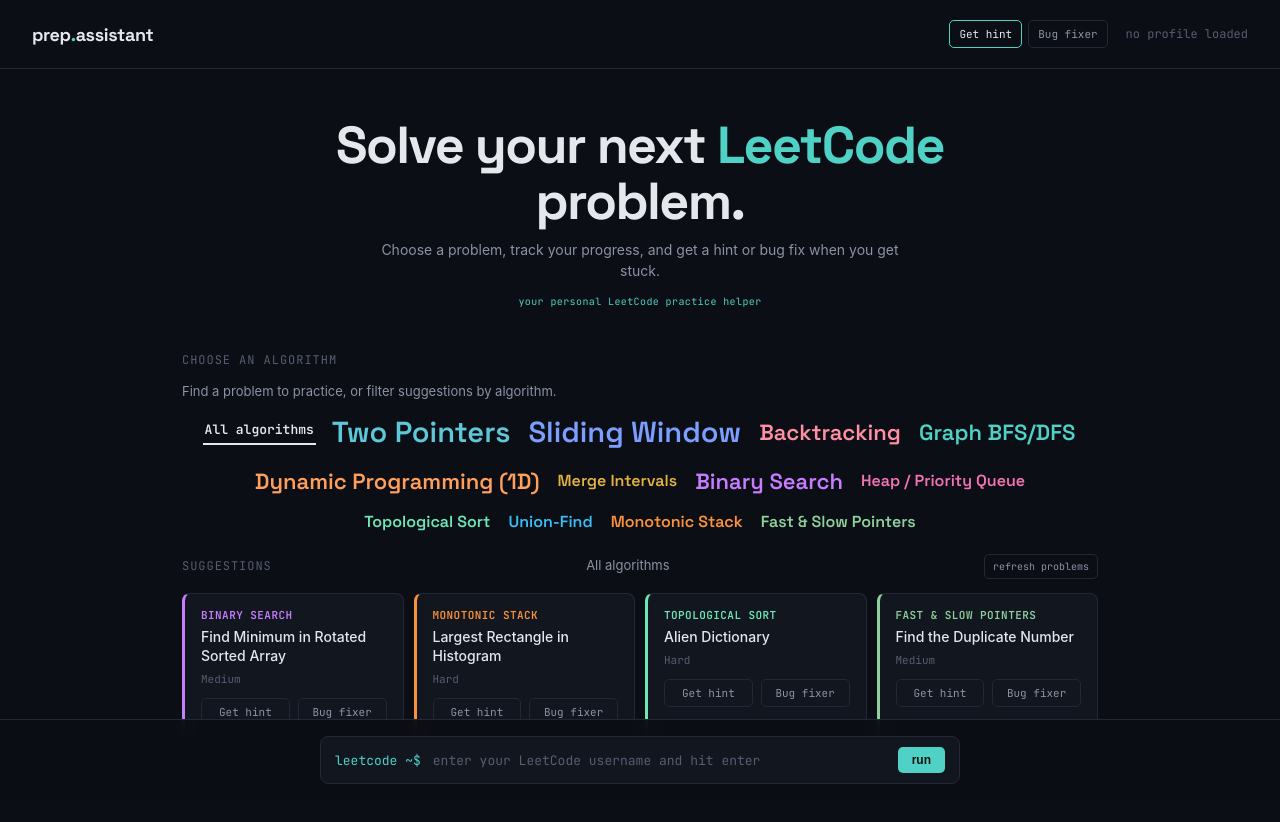
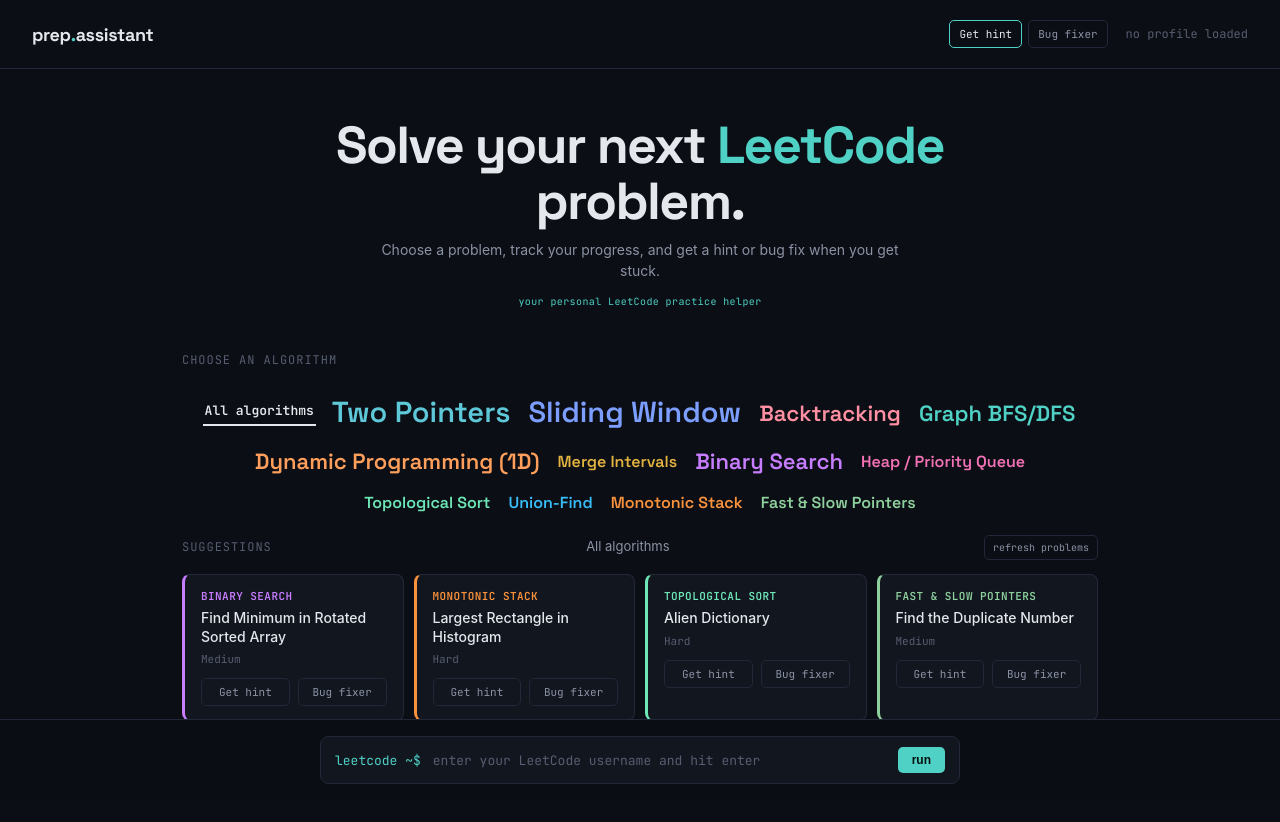
Before and after one commit to saumyarada/PrepAssistant, a React (Vite) app in the folder frontend/: page / in a window 1280 px wide. Shown: the top 822 px of the page. Built offline with nearby package versions, Linux system fonts and the light colour scheme; no server answers.

Commit message:
Remove redundant algorithm helper text

```diff
--- a/frontend/App.jsx
+++ b/frontend/App.jsx
@@ -262,7 +262,6 @@
 
       <div className="section">
         <div className="section-label mono">choose an algorithm</div>
-        <p className="section-description">Find a problem to practice, or filter suggestions by algorithm.</p>
         <PatternPicker
           patterns={visiblePatterns}
           selectedPattern={selectedPattern}
```
